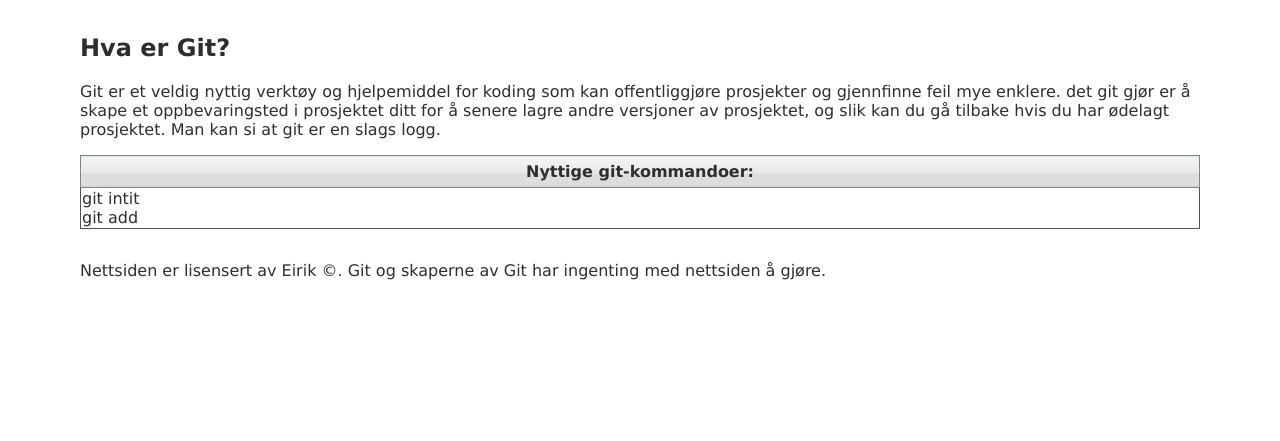
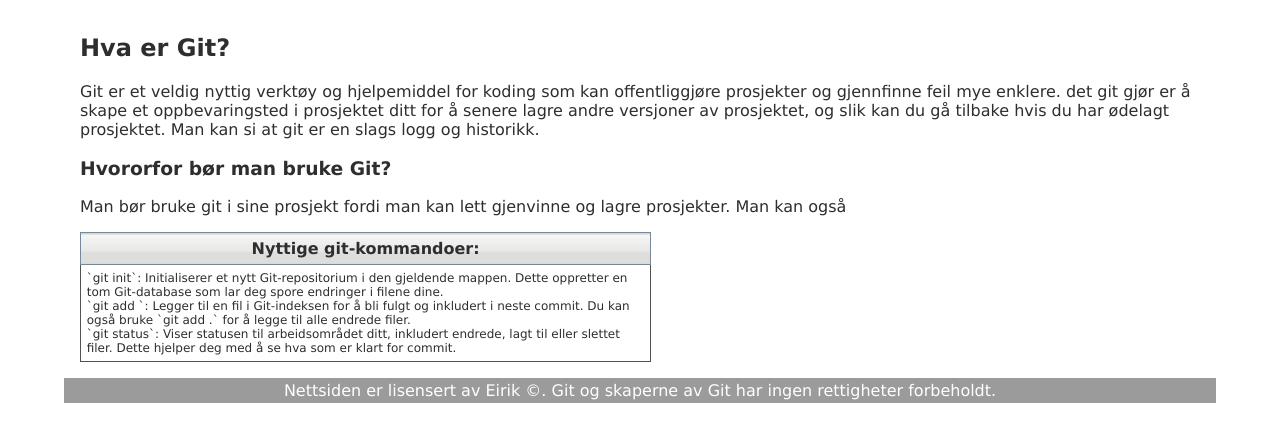
Before and after one commit to Elev32/GitPage, a plain HTML site: page index.html in a window 1280 px wide. Shown: the part 93-534 px from the top of the page. Drawn offline with Linux system fonts and the light colour scheme.

Commit message:
more table text.

```diff
--- a/index.html
+++ b/index.html
@@ -9,7 +9,6 @@
 </head>
 <body>
     <header>
-
       <h0 style="float: left; padding-left: 2%; font-size: 22px; font-weight: bolder;">
       <input type="text" id="url" value="Search URLs" style="position: absolute; right: 30px; top: 26px">
       <img src="WLQXHbd2.png" width="48px" style="padding-right: 3%; position: relative; right: 1px; top: 10px ">
@@ -25,16 +24,18 @@
       <main>
         <article>
           <h2>Hva er Git?</h2>
-          <p id="anker1">Git er et veldig nyttig verktøy og hjelpemiddel for koding som kan offentliggjøre prosjekter og gjennfinne feil mye enklere. det git gjør er å skape et oppbevaringsted i prosjektet ditt for å senere lagre andre versjoner av prosjektet, og slik kan du gå tilbake hvis du har ødelagt prosjektet. Man kan si at git er en slags logg. </p>
-          <p id="anker2"></p>
-          <table>
+          <p id="anker1">Git er et veldig nyttig verktøy og hjelpemiddel for koding som kan offentliggjøre prosjekter og gjennfinne feil mye enklere. det git gjør er å skape et oppbevaringsted i prosjektet ditt for å senere lagre andre versjoner av prosjektet, og slik kan du gå tilbake hvis du har ødelagt prosjektet. Man kan si at git er en slags logg og historikk. </p>
+          <h3>Hvororfor bør man bruke Git?</h3>
+          <p id="anker2">Man bør bruke git i sine prosjekt fordi man kan lett gjenvinne og lagre prosjekter. Man kan også </p>
+          <table style="width: 51%;">
               <th id="ta">Nyttige git-kommandoer:</th>
             <tr>
-              <td>git intit
-                <div>git add</div>
+              <td>`git init`: Initialiserer et nytt Git-repositorium i den gjeldende mappen. Dette oppretter en tom Git-database som lar deg spore endringer i filene dine.
+                <div>`git add <filnavn>`: Legger til en fil i Git-indeksen for å bli fulgt og inkludert i neste commit. Du kan også bruke `git add .` for å legge til alle endrede filer.</div>
+                <div>`git status`: Viser statusen til arbeidsområdet ditt, inkludert endrede, lagt til eller slettet filer. Dette hjelper deg med å se hva som er klart for commit.</div>
               </td>
             </table>
       </main>
-      <footer>Nettsiden er lisensert av Eirik ©. Git og skaperne av Git har ingenting med nettsiden å gjøre.</footer>
+  <footer>Nettsiden er lisensert av Eirik ©. Git og skaperne av Git har ingen rettigheter forbeholdt.</footer>
 </body>
 </html>
--- a/styles.css
+++ b/styles.css
@@ -88,7 +88,18 @@
     height: 32px;
     background-image: url(tur2.png);
   }
+  td {
+    border: 1px solid rgb(82, 82, 82);
+    font-size: 12px;
+    padding: 1%;
+  }
 
   #ta {
     border: 1px solid lightslategray
   }
+  footer {
+    text-align: center;
+    padding: 3px;
+    background-color: rgb(155, 155, 155);
+    color: white;
+  }
```
